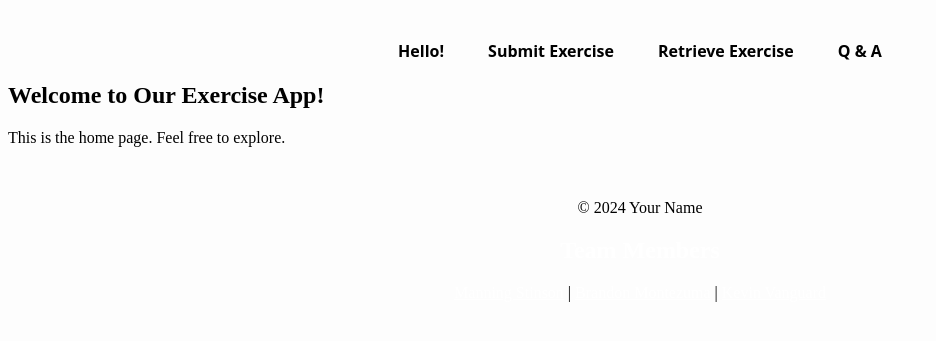
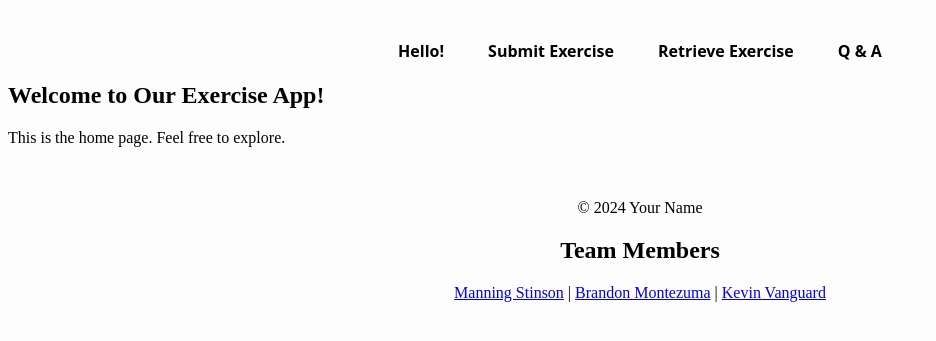
Before and after one commit to manningstinson/workout-planner, a Flask app: page / in a window 1280 px wide. Shown: the top 341 px of the page, without its empty margins (0-936 px from the left). Run offline with Flask 2, Linux system fonts and the light colour scheme.

Commit message:
updated css styles

```diff
--- a/static/styles.css
+++ b/static/styles.css
@@ -25,10 +25,10 @@ footer {
 }
 
 footer h2 {
-	color: #fff; /* White text color */
+	color: #000 /* White text color */
 }
 
 footer a {
-	color: #fff; /* White text color for links */
+	color: #000/* White text color for links */
 	text-decoration: underline; /* Add underline to links */
 }
```
